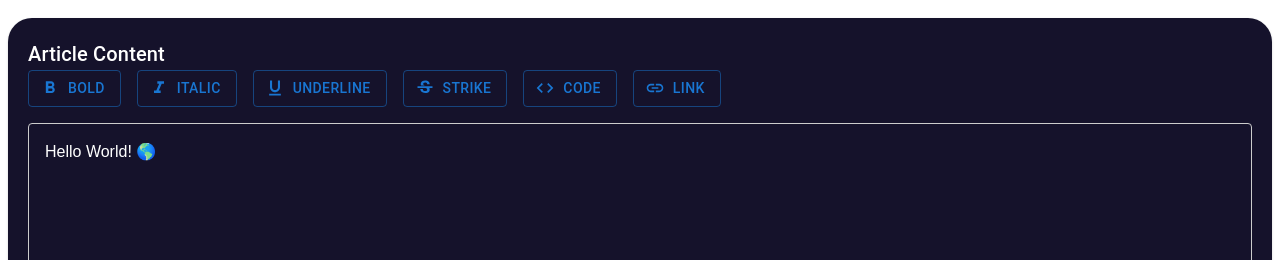
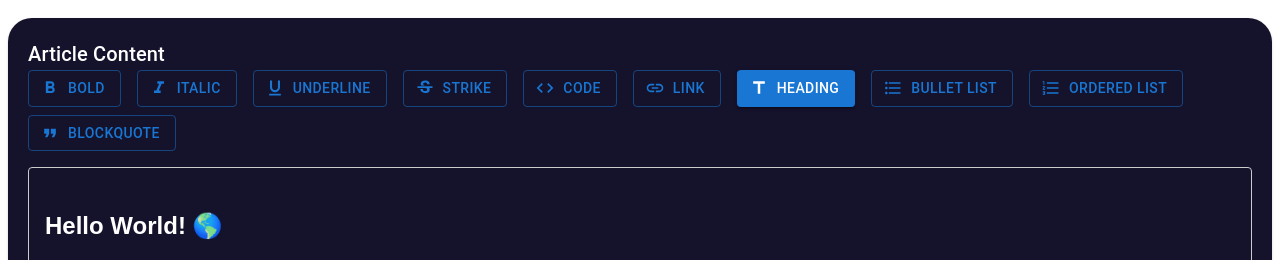
Before and after one commit to TruLie13/TLDevR, a Next.js app: page /create in a window 1280 px wide. Shown: the part 692-952 px from the top of the page. Built offline with nearby package versions, Linux system fonts and the light colour scheme; no server answers.

Commit message:
heading and blockquote work

```diff
--- a/src/components/TipTap/EditorToolBar.js
+++ b/src/components/TipTap/EditorToolBar.js
@@ -7,6 +7,10 @@ import {
   StrikethroughS,
   Code,
   Link as LinkIcon,
+  Title as HeadingIcon,
+  FormatListBulleted as BulletListIcon,
+  FormatListNumbered as OrderedListIcon,
+  FormatQuote as BlockquoteIcon,
 } from "@mui/icons-material";
 
 const EditorToolbar = ({ editor, handleCodeBlock, setLinkDialogOpen }) => {
@@ -16,6 +20,18 @@ const EditorToolbar = ({ editor, handleCodeBlock, setLinkDialogOpen }) => {
 
   const isInCodeBlock = () => {
     return editor.isActive("codeBlock");
+  };
+
+  const toggleHeading = () => {
+    editor.chain().focus().toggleHeading({ level: 2 }).run();
+  };
+
+  const toggleList = (listType) => {
+    editor.chain().focus().toggleList(listType).run();
+  };
+
+  const toggleBlockquote = () => {
+    editor.chain().focus().toggleBlockquote().run();
   };
 
   const buttonConfigs = [
@@ -71,6 +87,44 @@ const EditorToolbar = ({ editor, handleCodeBlock, setLinkDialogOpen }) => {
       label: "Link",
       shortcut: "⌘K",
       icon: <LinkIcon />,
+    },
+    {
+      action: () => {
+        if (editor.isActive("heading", { level: 2 })) {
+          editor.chain().focus().setParagraph().run();
+        } else {
+          editor.chain().focus().setNode("heading", { level: 2 }).run();
+        }
+      },
+      disabled: isInCodeBlock(),
+      active: editor.isActive("heading", { level: 2 }),
+      label: "Heading",
+      shortcut: "⌘H",
+      icon: <HeadingIcon />,
+    },
+    {
+      action: () => editor.chain().focus().toggleBulletList().run(),
+      disabled: isInCodeBlock(),
+      active: editor.isActive("bulletList"),
+      label: "Bullet List",
+      shortcut: "⌘⇧8",
+      icon: <BulletListIcon />,
+    },
+    {
+      action: () => editor.chain().focus().toggleOrderedList().run(),
+      disabled: isInCodeBlock(),
+      active: editor.isActive("orderedList"),
+      label: "Ordered List",
+      shortcut: "⌘⇧9",
+      icon: <OrderedListIcon />,
+    },
+    {
+      action: () => editor.chain().focus().toggleBlockquote().run(),
+      disabled: isInCodeBlock(),
+      active: editor.isActive("blockquote"),
+      label: "Blockquote",
+      shortcut: "⌘⇧B",
+      icon: <BlockquoteIcon />,
     },
   ];
 
--- a/src/components/TipTap/TipTap.js
+++ b/src/components/TipTap/TipTap.js
@@ -1,21 +1,16 @@
 "use client";
 
-import { useEditor, EditorContent } from "@tiptap/react";
+import { Card, Typography } from "@mui/material";
+import CodeBlock from "@tiptap/extension-code-block";
+import Link from "@tiptap/extension-link";
+import Underline from "@tiptap/extension-underline";
+import { EditorContent, useEditor } from "@tiptap/react";
 import StarterKit from "@tiptap/starter-kit";
-import React, { useState, useEffect } from "react";
-import { Card, Typography } from "@mui/material";
+import { useState } from "react";
 import EditorToolbar from "./EditorToolBar.js";
-import Bold from "@tiptap/extension-bold";
-import CodeBlock from "@tiptap/extension-code-block";
-import Italic from "@tiptap/extension-italic";
-import Link from "@tiptap/extension-link";
-import Strike from "@tiptap/extension-strike";
-import Underline from "@tiptap/extension-underline";
-import { Extension } from "@tiptap/core";
 import LinkDialog from "./LinkDialog";
 import "./styles.css";
 
-// Custom extension to style the code block
 const CustomCodeBlock = CodeBlock.extend({
   addAttributes() {
     return {
@@ -32,134 +27,34 @@ const CustomCodeBlock = CodeBlock.extend({
   },
 });
 
-// Custom Link extension that supports both regular and affiliate links
-const CustomLink = Link.extend({
-  addAttributes() {
-    return {
-      ...this.parent?.(),
-      href: {
-        default: null,
-      },
-      target: {
-        default: "_blank",
-      },
-      rel: {
-        default: "noopener noreferrer nofollow",
-      },
-      linkType: {
-        default: "regular", // can be 'regular' or 'affiliate'
-        parseHTML: (element) => element.getAttribute("data-link-type"),
-        renderHTML: (attributes) => {
-          if (!attributes.linkType) {
-            return {};
-          }
-
-          // Set different rel attributes based on link type
-          if (attributes.linkType === "affiliate") {
-            return {
-              "data-link-type": "affiliate",
-              rel: "noopener sponsored",
-            };
-          }
-
-          return {
-            "data-link-type": "regular",
-            rel: "noopener noreferrer nofollow",
-          };
-        },
-      },
-    };
-  },
-});
-
-// Custom keyboard shortcut handler
-const CustomKeyboardShortcuts = Extension.create({
-  name: "customKeyboardShortcuts",
-
-  addKeyboardShortcuts() {
-    return {
-      "Mod-Alt-c": ({ editor }) => {
-        const selection = editor.state.selection;
-
-        if (!selection.empty) {
-          // If text is selected, toggle code block only on the selection
-          return editor.chain().focus().toggleCodeBlock().run();
-        } else {
-          // If no text is selected, insert an empty code block at cursor position
-          return editor
-            .chain()
-            .focus()
-            .insertContent({ type: "codeBlock", content: [] })
-            .run();
-        }
-      },
-      // We'll handle Mod-k in the component with useEffect
-    };
-  },
-});
-
 const Tiptap = ({ onChange }) => {
   const [linkDialogOpen, setLinkDialogOpen] = useState(false);
 
   const editor = useEditor({
     extensions: [
       StarterKit.configure({
-        codeBlock: false, // Disable default code block to use our custom one
+        codeBlock: false,
       }),
-      CustomLink.configure({
-        openOnClick: false, // Prevent opening links on click
+      Link.configure({
+        openOnClick: false,
       }),
       Underline,
       CustomCodeBlock,
-      CustomKeyboardShortcuts, // Add custom keyboard shortcuts
     ],
-    content: "Hello World! 🌎️",
-    immediatelyRender: false,
+    content: "<h2>Hello World! 🌎️</h2><p>This is a paragraph.</p>",
     onUpdate: ({ editor }) => {
-      const html = editor.getHTML(); // Convert content to HTML
-      onChange?.(html); // Pass updated content to parent component
+      const html = editor.getHTML();
+      console.log("Editor content:", html);
+      onChange?.(html);
     },
   });
-
-  // Handle keyboard shortcut for link
-  useEffect(() => {
-    if (!editor) return;
-
-    const handleKeyDown = (event) => {
-      if ((event.metaKey || event.ctrlKey) && event.key === "k") {
-        event.preventDefault();
-        setLinkDialogOpen(true);
-      }
-    };
-
-    // Add event listener to the editor DOM element
-    const editorElement = editor.view.dom;
-    editorElement.addEventListener("keydown", handleKeyDown);
-
-    // Clean up
-    return () => {
-      editorElement.removeEventListener("keydown", handleKeyDown);
-    };
-  }, [editor]);
 
   if (!editor) {
     return null;
   }
 
   const handleCodeBlock = () => {
-    const selection = editor.state.selection;
-
-    if (!selection.empty) {
-      // If text is selected, toggle the code block on the selection
-      editor.chain().focus().toggleCodeBlock().run();
-    } else {
-      // If no text is selected, insert a new, empty code block at the cursor position
-      editor
-        .chain()
-        .focus()
-        .insertContent({ type: "codeBlock", content: [] })
-        .run();
-    }
+    editor.chain().focus().toggleCodeBlock().run();
   };
 
   const handleLinkSubmit = (url, linkType = "regular") => {
@@ -168,26 +63,11 @@ const Tiptap = ({ onChange }) => {
         .chain()
         .focus()
         .extendMarkRange("link")
-        .setLink({ href: url, linkType: linkType })
+        .setLink({ href: url })
         .run();
     } else {
-      if (editor.state.selection.empty) {
-        editor
-          .chain()
-          .focus()
-          .insertContent({
-            type: "text",
-            marks: [{ type: "link", attrs: { href: url, linkType: linkType } }],
-            text: url,
-          })
-          .run();
-      } else {
-        editor.chain().focus().setLink({ href: url, linkType: linkType }).run();
-      }
+      editor.chain().focus().setLink({ href: url }).run();
     }
-
-    // Move the cursor to the end of the link
-    editor.commands.setTextSelection(editor.state.selection.to);
   };
 
   return (
--- a/src/components/TipTap/styles.css
+++ b/src/components/TipTap/styles.css
@@ -3,6 +3,20 @@
   padding: 16px;
   border: 1px solid #ccc;
   border-radius: 4px;
+
+  > blockquote {
+    border-left: 3px solid #999;
+    padding-left: 1em;
+    margin-left: 0;
+    font-style: italic;
+  }
+}
+
+.ProseMirror h2 {
+  font-size: 1.5em;
+  font-weight: bold;
+  margin-top: 1em;
+  margin-bottom: 0.5em;
 }
 
 .custom-code-block {
```
